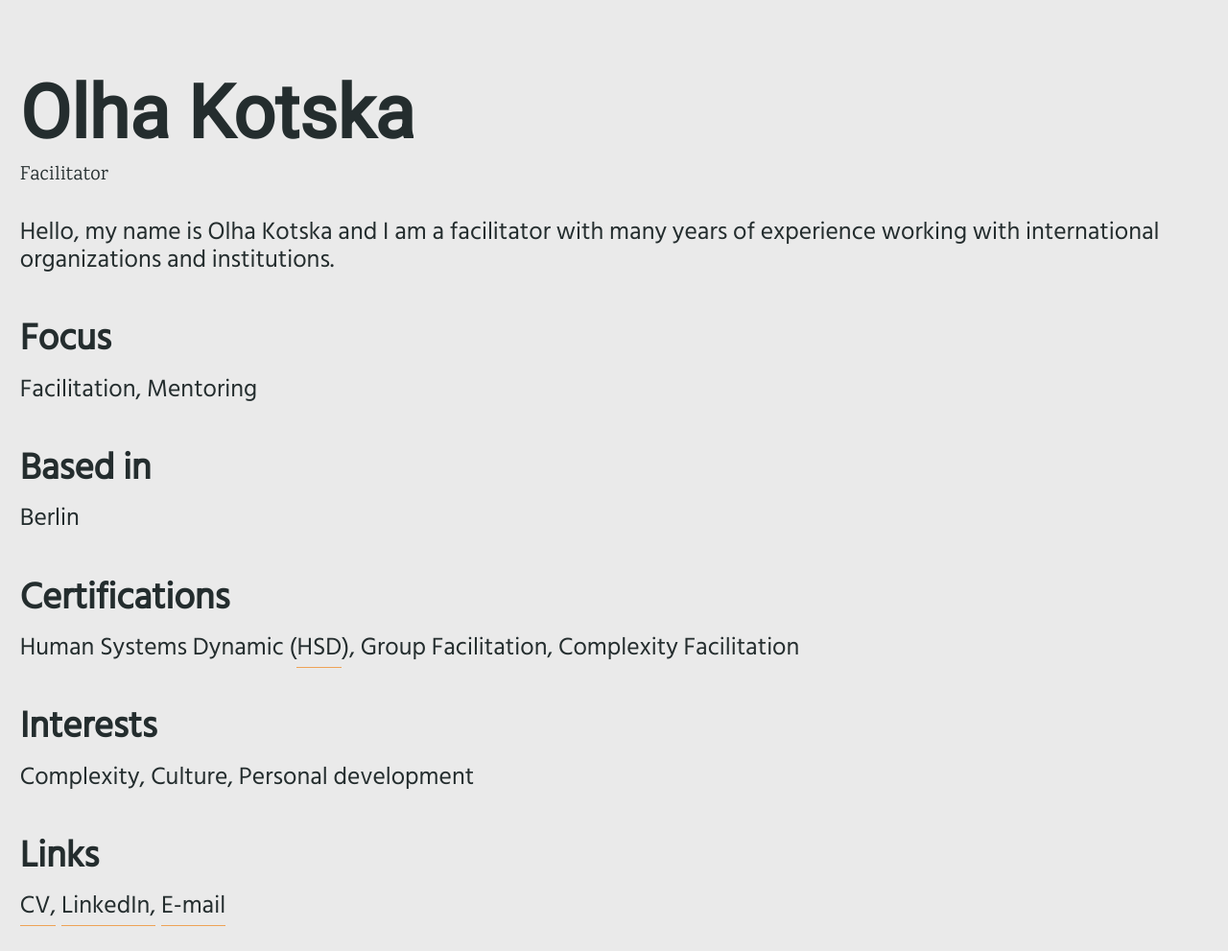
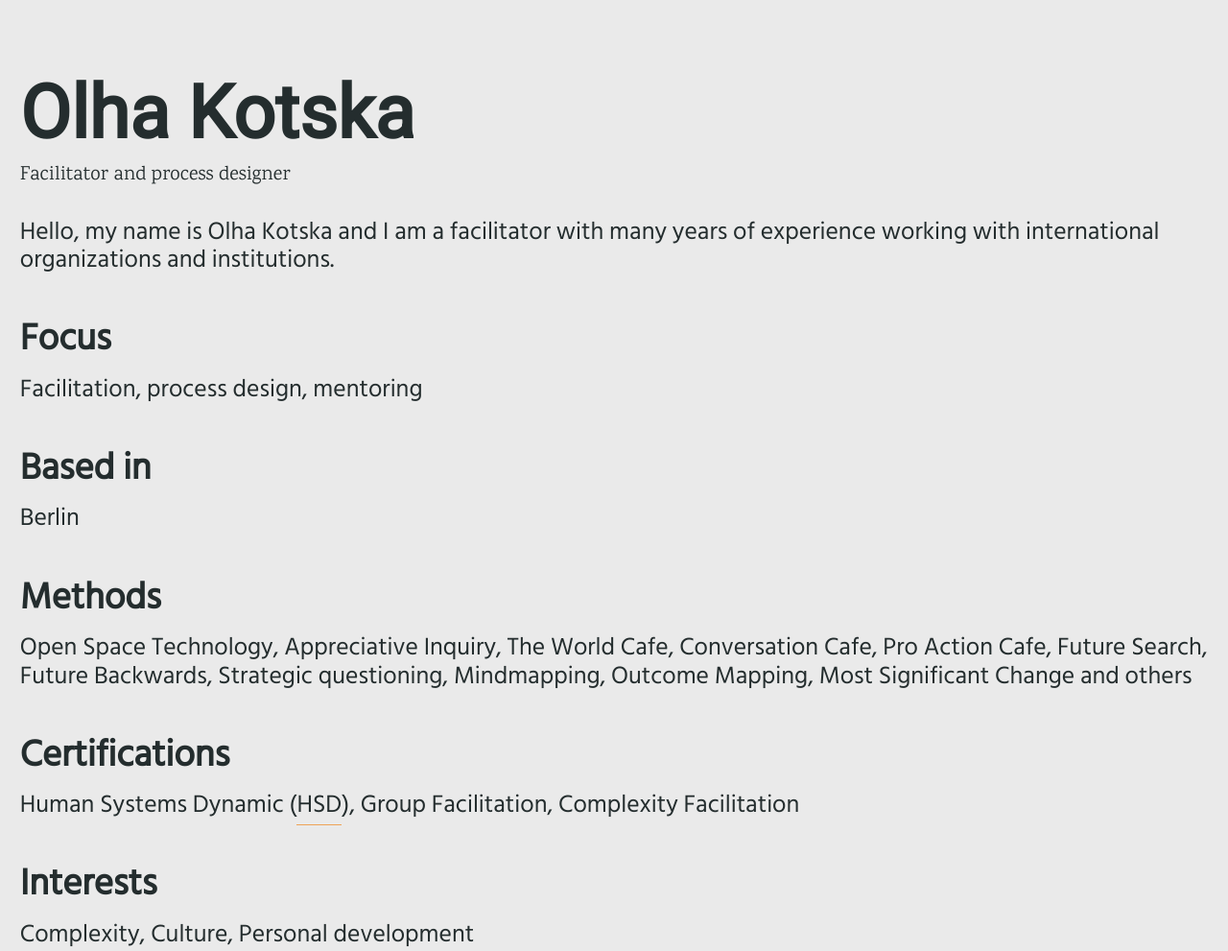
Before and after one commit to noandrea/aboutok, a website: page index.html in a window 1280 px wide. Shown: the top 991 px of the page at 96% size. Drawn offline with nearby package versions, Linux system fonts and the light colour scheme.

Commit message:
add methods

```diff
--- a/index.html
+++ b/index.html
@@ -82,7 +82,7 @@
     <div class="container">
       <div class="row, header" >
         <h1>Olha Kotska</h1>
-        <small class="subtitle">Facilitator</small>
+        <small class="subtitle">Facilitator and process designer</small>
       </div>
       <p>
         Hello, my name is Olha Kotska and I am a facilitator with many years
@@ -90,11 +90,15 @@
       </p>
       <div class="row">
         <h2>Focus</h2>
-        <p>Facilitation, Mentoring</p>
+        <p>Facilitation, process design, mentoring</p>
       </div>
       <div class="row">
         <h2>Based in</h2>
         <p>Berlin</p>
+      </div>
+      <div class="row">
+        <h2>Methods</h2>
+        <p>Open Space Technology, Appreciative Inquiry, The World Cafe, Conversation Cafe, Pro Action Cafe, Future Search, Future Backwards, Strategic questioning, Mindmapping, Outcome Mapping, Most Significant Change and others</p>
       </div>
       <div class="row">
         <h2>Certifications</h2>
@@ -109,7 +113,7 @@
         <p>
           <a class="comma" href="/Kotska_CV_DE.pdf" target="_blank" rel="noopener">CV</a>
           <a class="comma" href="https://linkedin.com/in/olhakotska/" target="_blank" rel="noopener">LinkedIn</a>
-          <a class="comma" href="mailto:olha@kotska.network" target="_blank" rel="noopener">E-mail</a>
+          <a class="comma" href="mailto:olha.kotska@gmail.com" target="_blank" rel="noopener">E-mail</a>
         </p>
       </div>
     </div>
```
